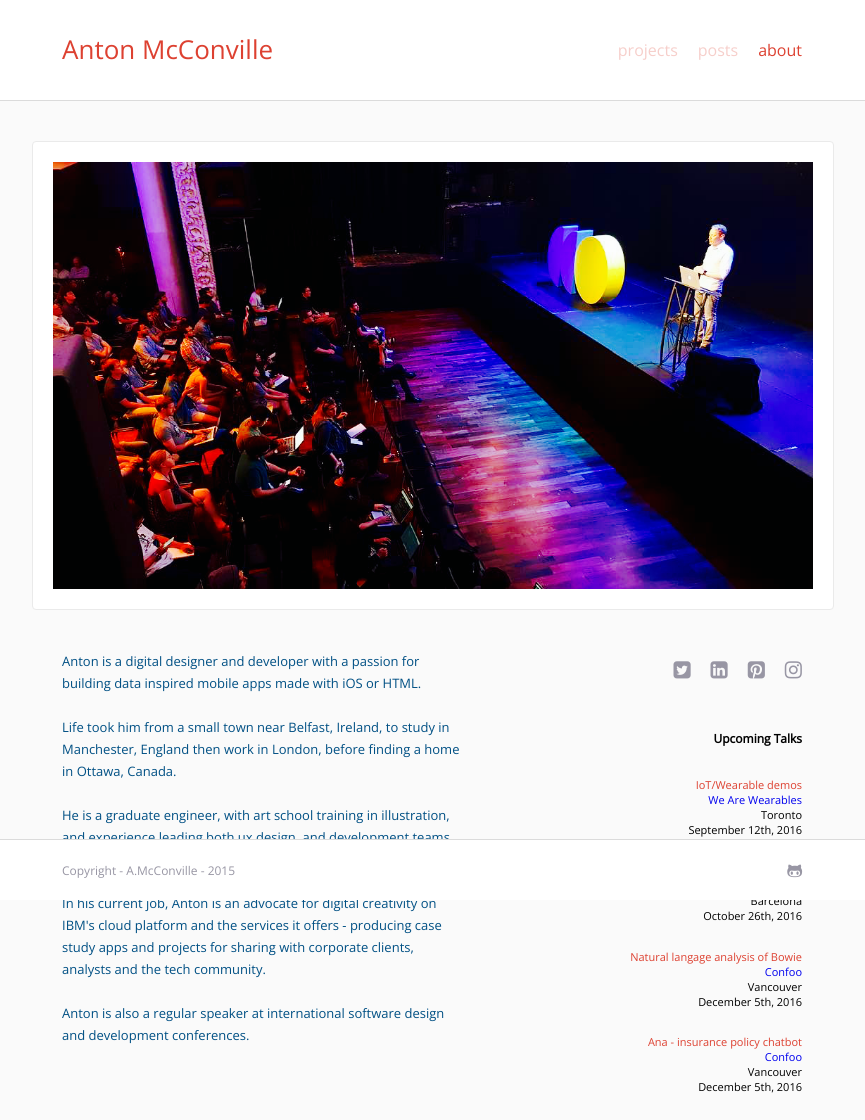
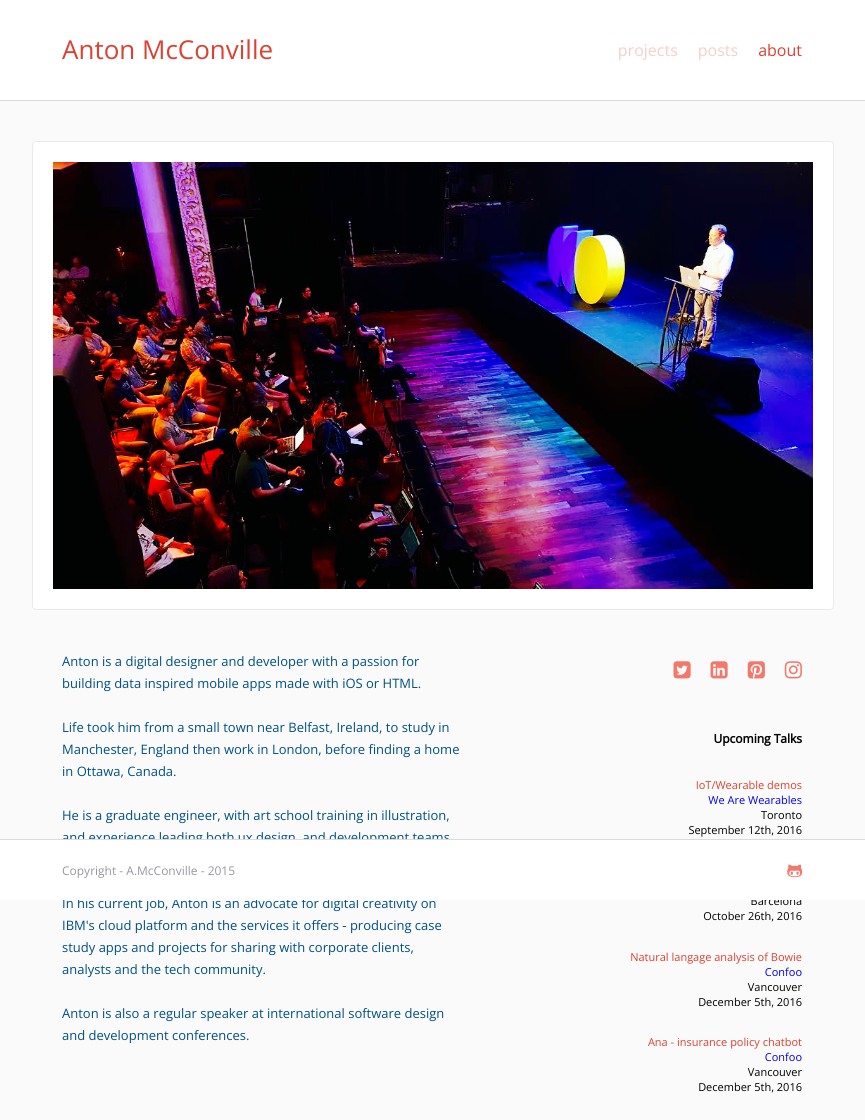
Before and after one commit to antonmc/antonmc.github.io, a Jekyll site: the page about.html, which Jekyll copies as it is, in a window 1280 px wide. Shown: the whole page, without its empty margins (208-1073 px from the left). Built offline with Jekyll 4.4.1, drawn with Linux system fonts in a browser that asks for light colours; nearby versions of some CDN libraries.

Commit message:
style tweak

```diff
--- a/style/main.css
+++ b/style/main.css
@@ -500,7 +500,7 @@ border-radius: 2px;
 }
 
 .fa {
-    color: #9896A4;
+    color: #F3776B;
 }
 
 .projectTitle {
```
